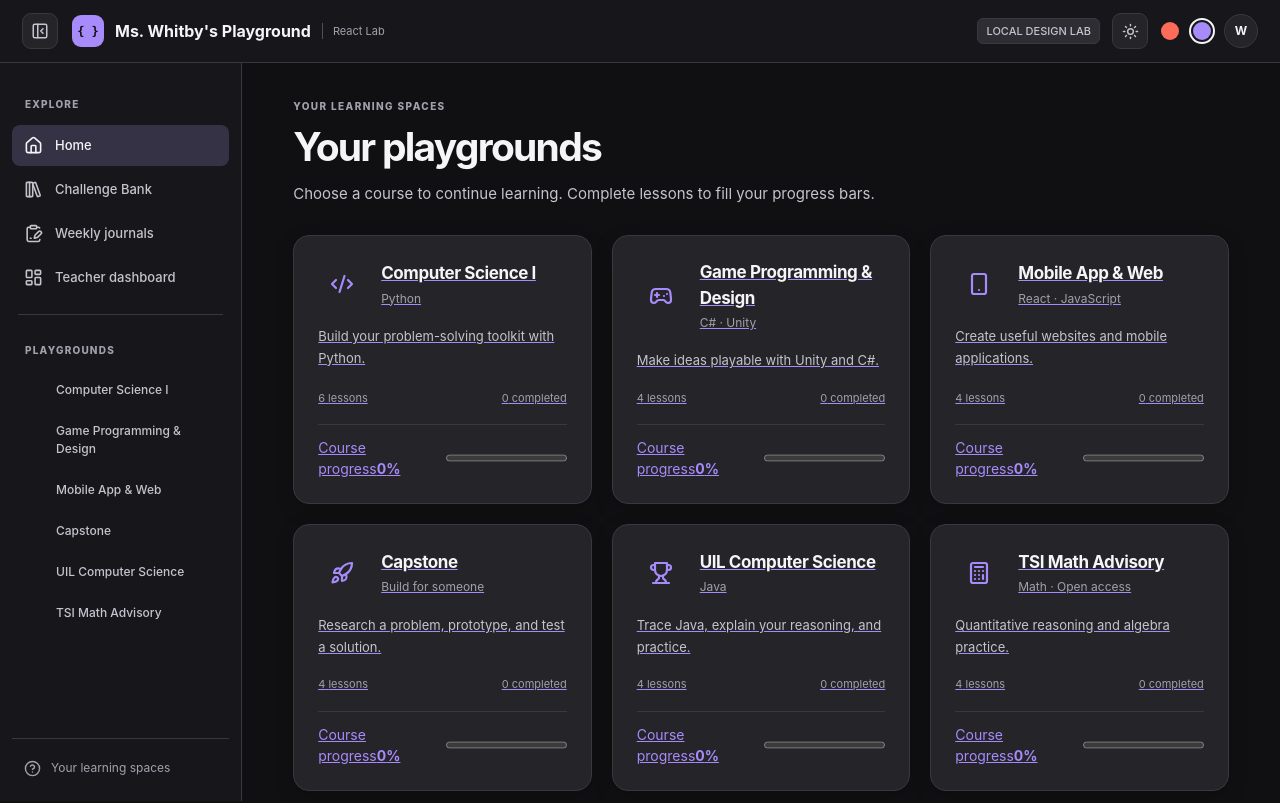
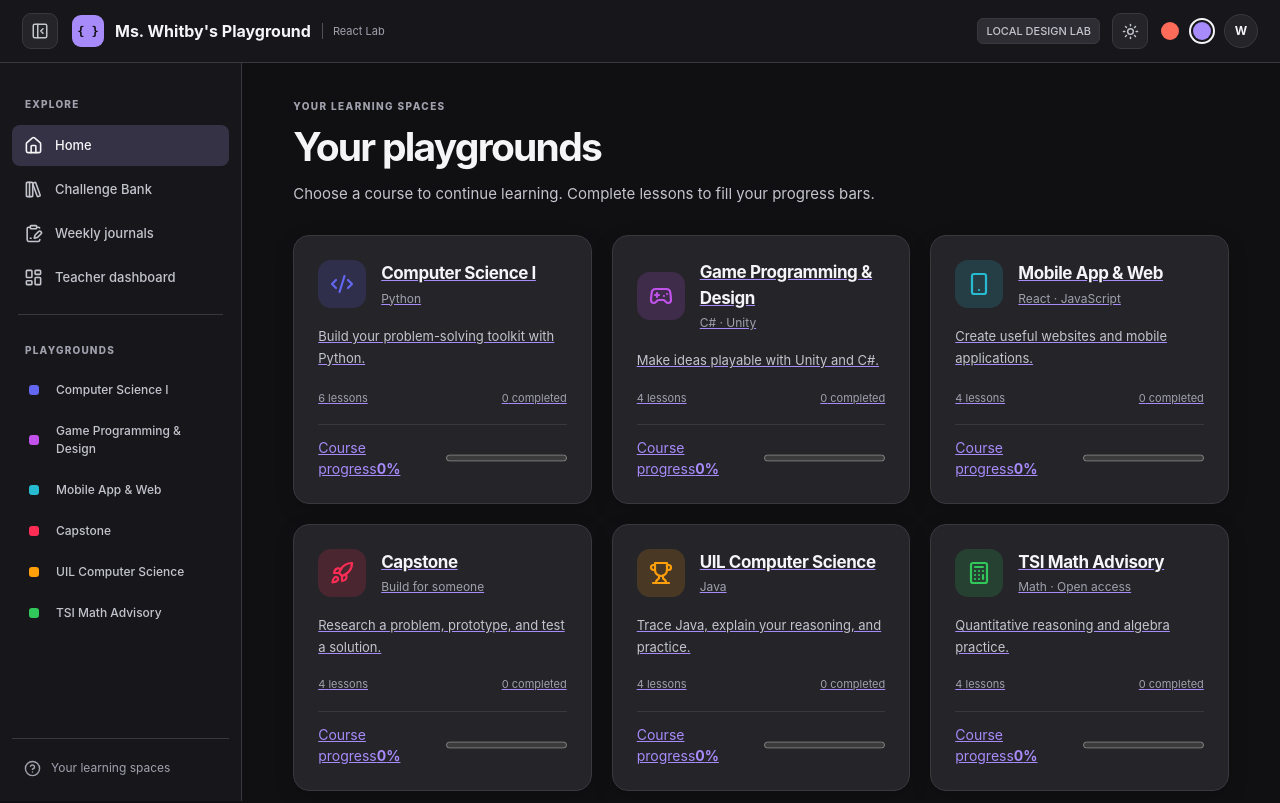
Before and after one commit to mswhitby/playground-react, a React (Vite) app: page / in a window 1280 px wide. Shown: the top 803 px of the page. Built offline with nearby package versions, Linux system fonts and the light colour scheme.

Commit message:
Move course colors, progress, completion, green submit, and console styles into CSS

```diff
--- a/src/styles/index.css
+++ b/src/styles/index.css
@@ -1,5 +1,6 @@
 /* Global stylesheet entry. Order matters: tokens → base → shared → feature styles. */
 @import "./tokens.css";
+@import "./course-colors.css";
 @import "./base.css";
 @import "./layout.css";
 @import "./ui.css";
```
